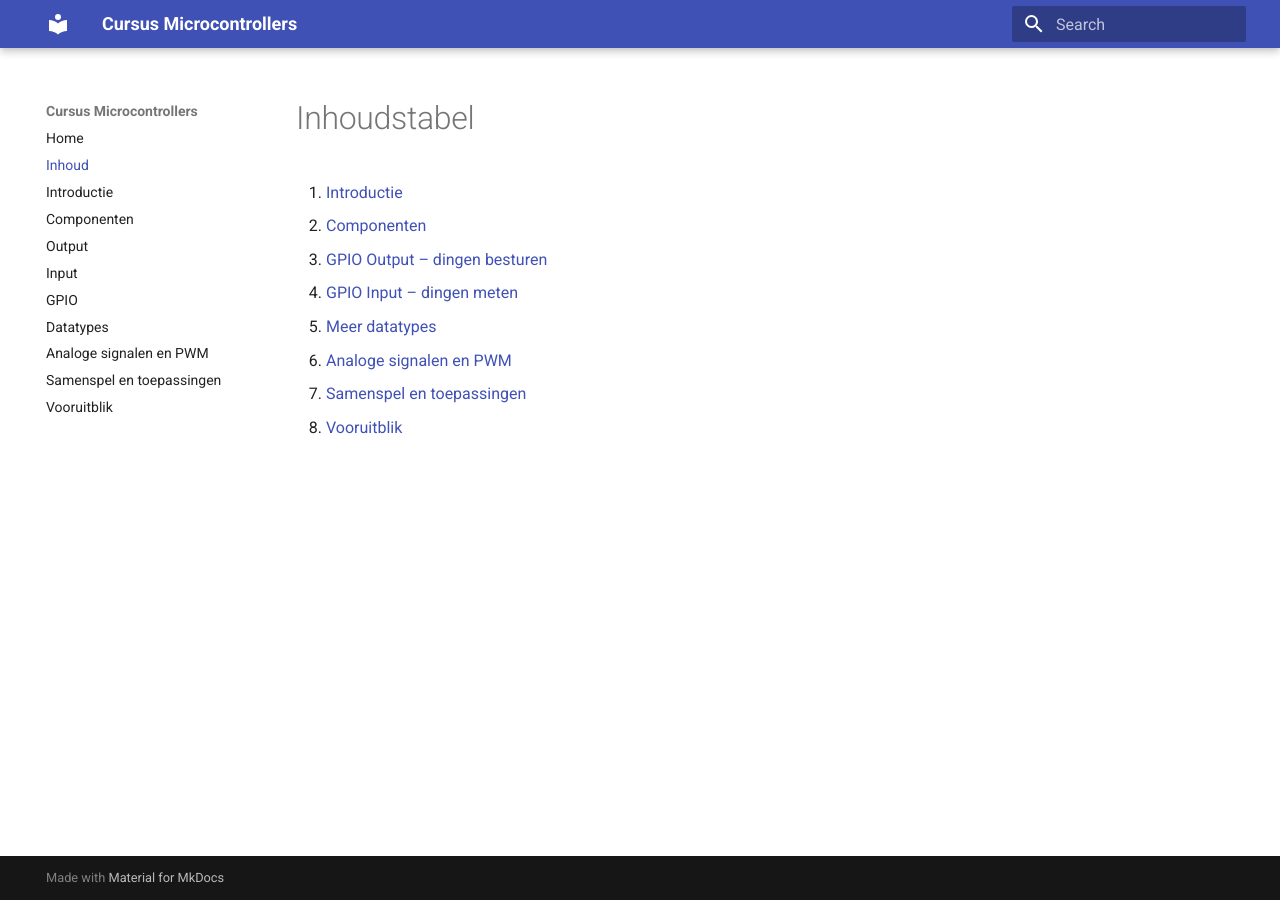
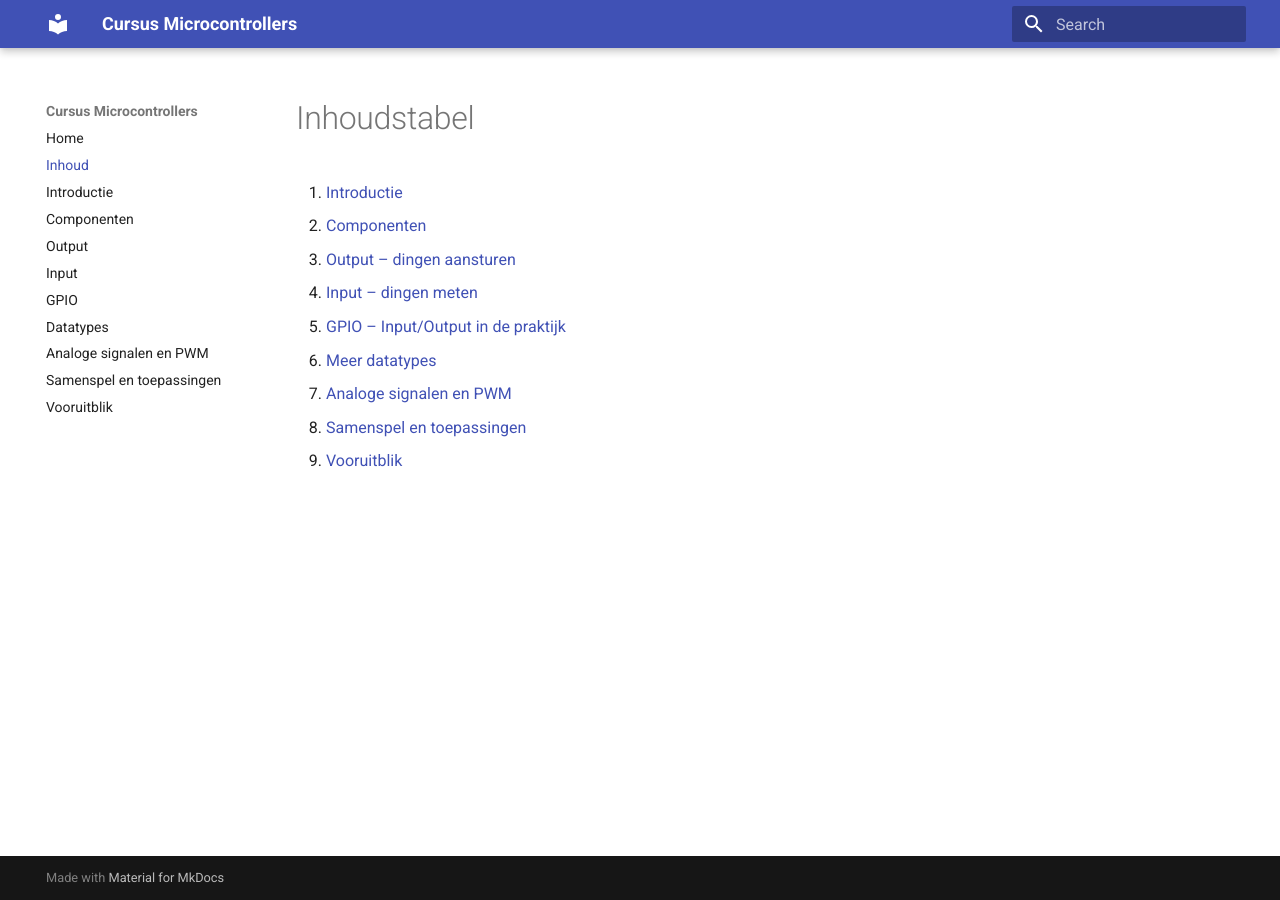
Before and after one commit to guybuys/CursusMicrocontrollers, an MkDocs documentation site: the page built from docs/inhoud.md, in a window 1280 px wide. Built offline with MkDocs 1.6.1 and Material for MkDocs 9.7.7, drawn with Linux system fonts in a browser that asks for light colours.

```diff
--- a/docs/inhoud.md
+++ b/docs/inhoud.md
@@ -2,9 +2,10 @@
 
 1. [Introductie](introductie.md)
 2. [Componenten](componenten.md)
-2. [GPIO Output – dingen besturen](gpio_output.md)
-3. [GPIO Input – dingen meten](gpio_input.md)
-4. [Meer datatypes](datatypes.md)
-5. [Analoge signalen en PWM](analoog_pwm.md)
-6. [Samenspel en toepassingen](toepassingen.md)
-7. [Vooruitblik](vooruitblik.md)
+3. [Output – dingen aansturen](output.md)
+4. [Input – dingen meten](input.md)
+5. [GPIO – Input/Output in de praktijk](gpio.md)
+6. [Meer datatypes](datatypes.md)
+7. [Analoge signalen en PWM](analoog_pwm.md)
+8. [Samenspel en toepassingen](toepassingen.md)
+9. [Vooruitblik](vooruitblik.md)
```
Also changed, not shown: 4 other files.
